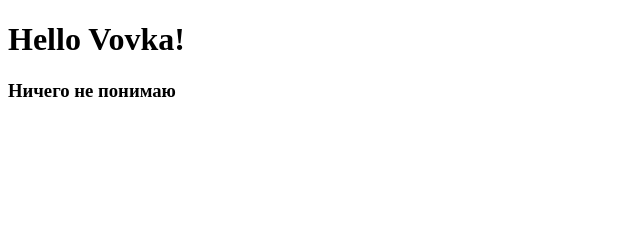
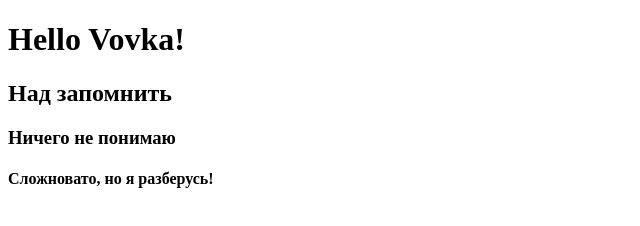
Before and after one commit to chertenok4413/project, a plain HTML site: page index.html in a window 1280 px wide. Shown: the whole page, without its empty margins (0-640 px from the left). Drawn offline with Linux system fonts and the light colour scheme.

Commit message:
index.html mod

```diff
--- a/index.html
+++ b/index.html
@@ -9,7 +9,9 @@
 
 <body>
     <h1>Hello Vovka!</h1>
+    <h2>Над запомнить</h2>
     <h3>Ничего не понимаю</h3>
+    <h4>Сложновато, но я разберусь!</h4>
 </body>
 
 </html>
```
